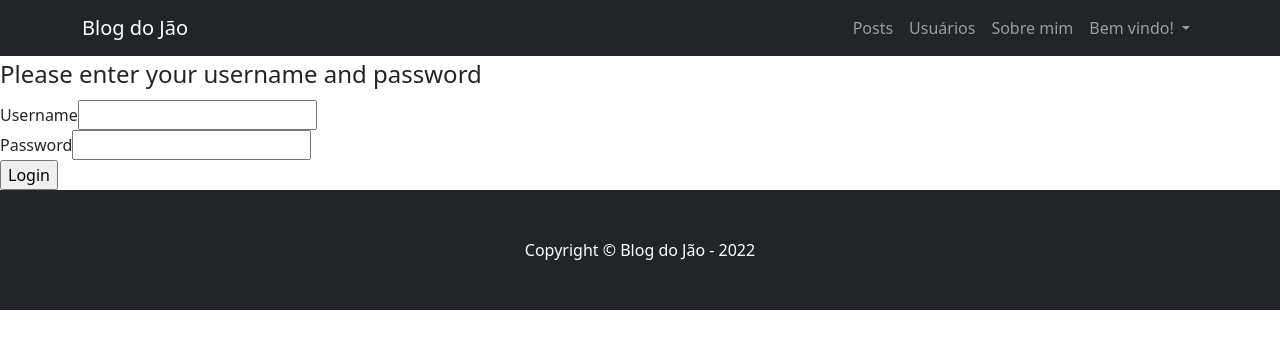
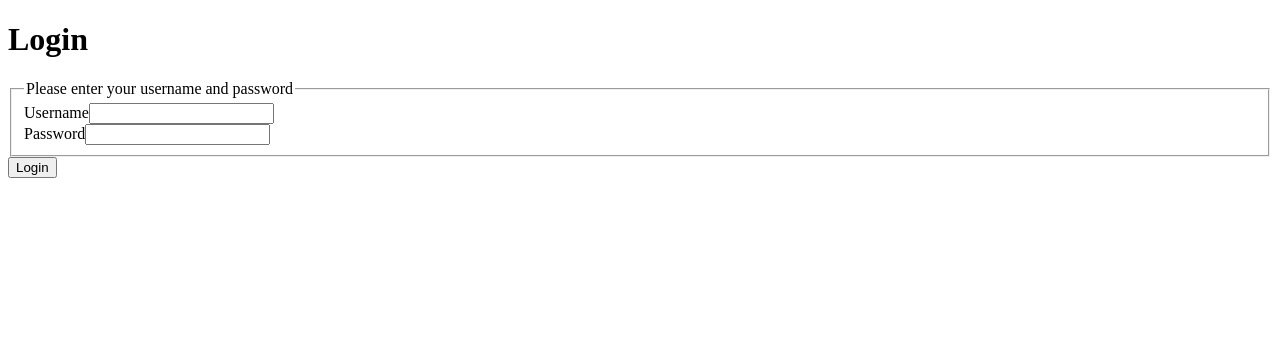
Before and after one commit to jvsouz4/Blog, a CakePHP app: the page made by app/View/Users/login.ctp in a window 1280 px wide. Shown: the top 349 px of the page. Run offline with PHP 8.4 and a stand-in for CakePHP, Linux system fonts and the light colour scheme; the template is opened without the code that fills it, so the values that code supplies are empty; form fields are guessed from the names that the template uses; some libraries are stand-ins or nearby versions.

Commit message:
Melhorando códigos

```diff
--- a/app/View/Layouts/default.ctp
+++ b/app/View/Layouts/default.ctp
@@ -13,14 +13,13 @@
 		echo $this->fetch('meta');
 		?>
 
-		<link rel="icon" type="image/x-icon" href="assets/favicon.ico" />
         <!-- Meu CSS-->
         <link href="../css/meu.css" rel="stylesheet" />
 
 		<link href="https://cdn.jsdelivr.net/npm/bootstrap@5.2.3/dist/css/bootstrap.min.css" rel="stylesheet" integrity="sha384-rbsA2VBKQhggwzxH7pPCaAqO46MgnOM80zW1RWuH61DGLwZJEdK2Kadq2F9CUG65" crossorigin="anonymous">
 
 	</head>
-	<body>
+	<body class="Site">
 		<!-- Header-->
 		<header>
 		     <!-- Responsive navbar-->
@@ -49,12 +48,12 @@
 		</header>
 
 		<!-- Content-->
-		<content>
+		<content class="Site-content">
 			<?php echo $this->fetch('content'); ?>
 		</content>
 
 		<!-- Footer-->
-        <footer class="py-5 bg-dark">
+        <footer class="fixed-bottom py-5 bg-dark">
             <div class="container"><p class="m-0 text-center text-white">Copyright &copy; Blog do Jão - 2022</p></div>
         </footer>
 
--- a/app/View/Posts/index.ctp
+++ b/app/View/Posts/index.ctp
@@ -49,12 +49,14 @@
                 </div>
                 <?php echo $this->Flash->render('flash'); ?>
                 <!-- Featured blog post-->
-                <div class="">
+                <div class="mb-5">
                     <div class="row row-cols-1 row-cols-md-3 g-4 mb-3">
                         <?php foreach ($posts as $post): ?>
                             <div class="col">
                                 <div class="card">
-                                    <a href="http://localhost:8000/posts/view/<?php echo $post[0]['post_id'] ?>"><img class="card-img-top" src="https://dummyimage.com/850x350/dee2e6/6c757d.jpg" alt="..." /></a>
+                                    <div>
+                                        <a href="http://localhost:8000/posts/view/<?php echo $post[0]['post_id'] ?>"><img class="card-img-top" src="https://dummyimage.com/850x350/dee2e6/6c757d.jpg"></a>
+                                    </div>
                                     <div class="card-body">
                                         <div class="small text-muted"><?php echo 'Criado em: ' . $post[0]['post_date'] ?></div>
                                         <div class="small text-muted"><?php echo 'Criado por: ' . $post[0]['username'] ?></div>
--- a/app/View/Posts/view.ctp
+++ b/app/View/Posts/view.ctp
@@ -19,13 +19,13 @@
                             <!-- Post title-->
                             <h1 class="fw-bolder mb-1"><?php echo h($post['Post']['title']);?></h1>
                             <!-- Post meta content-->
-                            <div class="text-muted fst-italic mb-2">Created in: <?php echo $post['Post']['created']; ?></div>
+                            <div class="text-muted fst-italic mb-2">Criado em: <?php echo $post['Post']['created']; ?></div>
                             <!-- Post categories-->
                             <a class="badge bg-secondary text-decoration-none link-light" href="http://localhost:8000/posts">All Posts</a>
                         </header>
 
                         <!-- Preview image figure-->
-                        <figure class="mb-4"><img class="img-fluid rounded" src="https://dummyimage.com/900x400/ced4da/6c757d.jpg" alt="..." /></figure>
+                        <figure class="mb-3"><img class="img-fluid rounded" src="https://dummyimage.com/900x400/ced4da/6c757d.jpg" alt="..." /></figure>
                         <!-- Post content-->
                         <section class="mb-5">
                             <p class="fs-5 mb-4"><?php echo h($post['Post']['body']);?></p>
--- a/app/View/Users/login.ctp
+++ b/app/View/Users/login.ctp
@@ -1,4 +1,24 @@
-<div class="users form">
+<!-- File: /app/View/Users/login.ctp -->
+
+<!DOCTYPE html>
+<html lang="pt-br">
+    <head>
+        <meta charset="utf-8" />
+        <title>Login</title>
+    </head>
+
+    <body>
+        <!-- Page header with logo and tagline-->
+        <div class="py-5 bg-light border-bottom mb-4">
+            <div class="container">
+                <div class="text-center my-5">
+                    <h1 class="fw-bolder">Login</h1>
+                </div>
+            </div>
+        </div>
+        <!-- Page content-->
+        <div class="container">
+            <div class="container">
                 <?php echo $this->Flash->render('auth'); ?>
                 <?php echo $this->Form->create('User'); ?>
                     <fieldset>
@@ -11,3 +31,6 @@
                     </fieldset>
                 <?php echo $this->Form->end(__('Login')); ?>
             </div>
+        </div>
+    </body>
+</html>
--- a/app/webroot/css/meu.css
+++ b/app/webroot/css/meu.css
@@ -7,3 +7,16 @@
     z-index: 1030;
   }
 }
+
+.centered {
+  position: absolute;
+  top: 50%;
+  left: 50%;
+  transform: translate(-50%, -50%);
+}
+
+.white {
+  position: relative;
+  text-align: center;
+  color: white;
+}
```
Also changed, not shown: app/View/Users/index.ctp (+15 -6 lines). Lines whose indentation alone changed are shown as unchanged.
